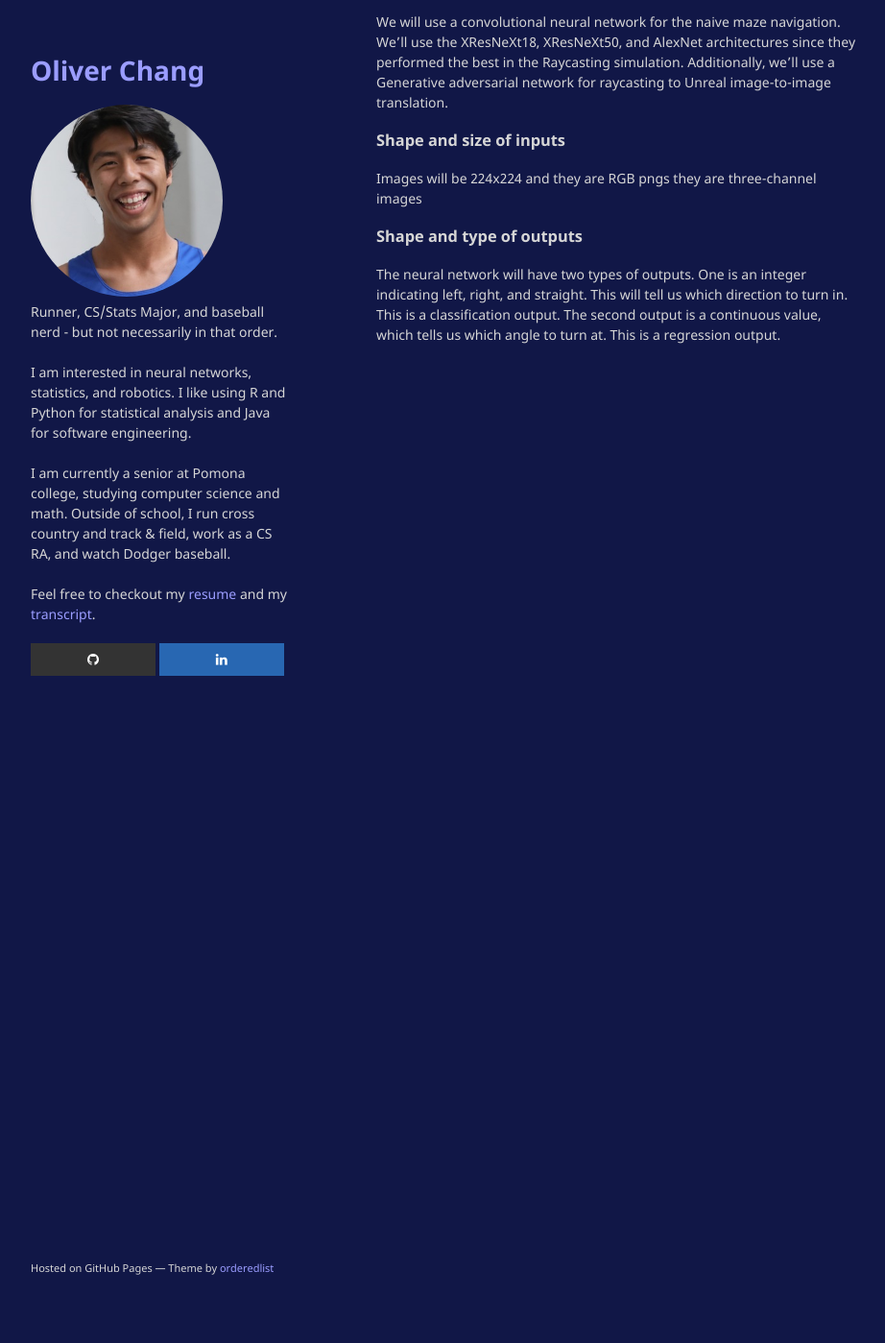
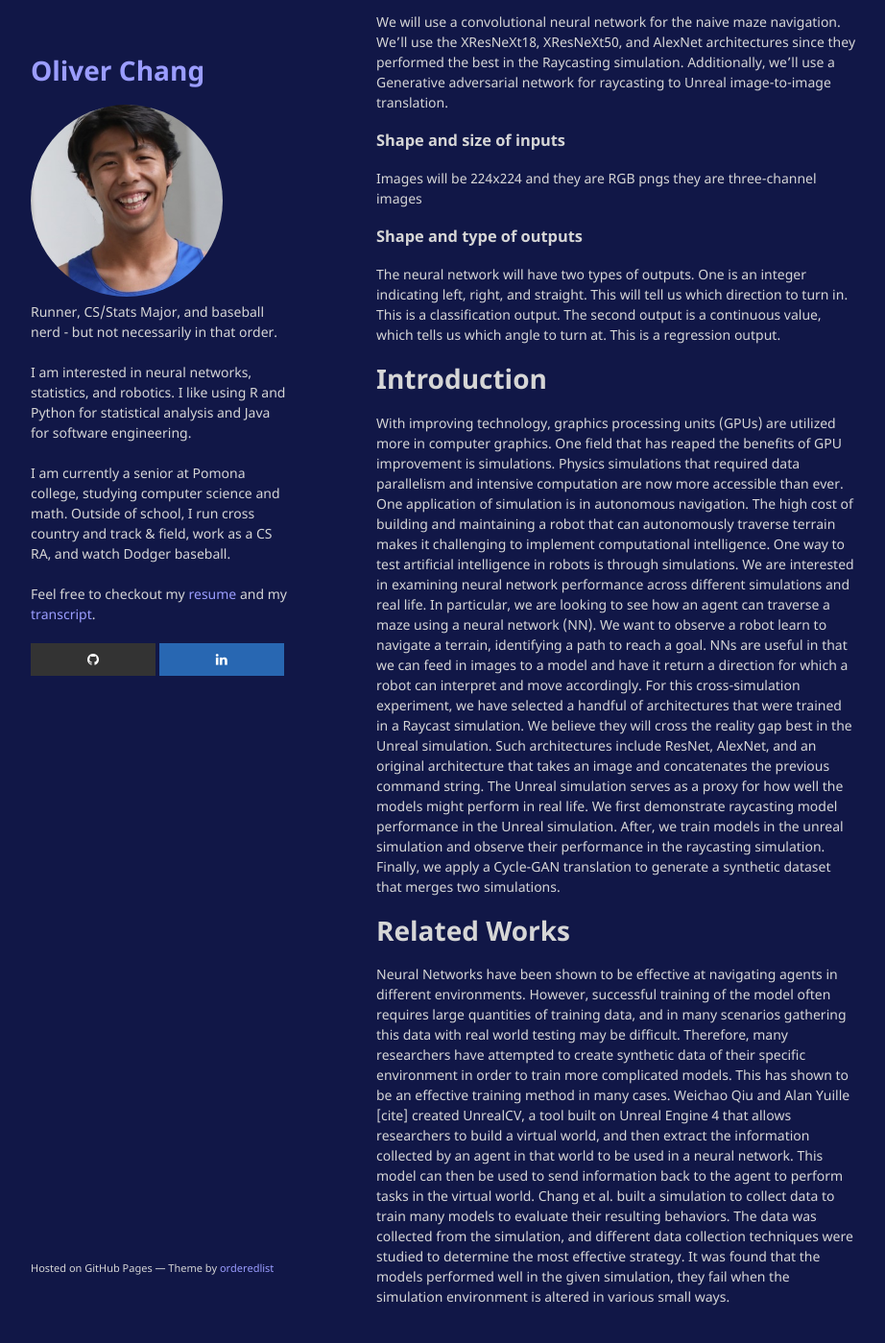
Before and after one commit to oliverc1623/oliverc1623.github.io, a Jekyll site: the page built from cs152/outline.md, in a window 1280 px wide and 1400 px high, scrolled down 2301 px. Shown: the whole window at 96% size, without its empty margins (178-1100 px from the left). Built offline with Jekyll 4.4.1, drawn with Linux system fonts in a browser that asks for light colours; our own code applies the rules of GitHub Pages for plain Markdown files.

Commit message:
added intro

```diff
--- a/cs152/outline.md
+++ b/cs152/outline.md
@@ -66,8 +66,21 @@ This paper introduces RoboTHOR, a platform that helps develop and train agents o
 We will use a convolutional neural network for the naive maze navigation. We’ll use the XResNeXt18, XResNeXt50, and AlexNet architectures since they performed the best in the Raycasting simulation. Additionally, we'll use a Generative adversarial network for raycasting to Unreal image-to-image translation.
 
 ### Shape and size of inputs
+
 Images will be 224x224 and they are RGB pngs they are three-channel images
 
 ### Shape and type of outputs
+
 The neural network will have two types of outputs. One is an integer indicating left, right, and straight. This will tell us which direction to turn in. This is a classification output.
 The second output is a continuous value, which tells us which angle to turn at. This is a regression output.
+
+# Introduction
+
+With improving technology, graphics processing units (GPUs) are utilized more in computer graphics. One field that has reaped the benefits of GPU improvement is simulations. Physics simulations that required data parallelism and intensive computation are now more accessible than ever. One application of simulation is in autonomous navigation. The high cost of building and maintaining a robot that can autonomously traverse terrain makes it challenging to implement computational intelligence. One way to test artificial intelligence in robots is through simulations. We are interested in examining neural network performance across different simulations and real life. In particular, we are looking to see how an agent can traverse a maze using a neural network (NN). We want to observe a robot learn to navigate a terrain, identifying a path to reach a goal.
+NNs are useful in that we can feed in images to a model and have it return a direction for which a robot can interpret and move accordingly. For this cross-simulation experiment, we have selected a handful of architectures that were trained in a Raycast simulation. We believe they will cross the reality gap best in the Unreal simulation. Such architectures include ResNet, AlexNet, and an original architecture that takes an image and concatenates the previous command string. The Unreal simulation serves as a proxy for how well the models might perform in real life. We first demonstrate raycasting model performance in the Unreal simulation. After, we train models in the unreal simulation and observe their performance in the raycasting simulation. Finally, we apply a Cycle-GAN translation to generate a synthetic dataset that merges two simulations.
+
+# Related Works
+
+Neural Networks have been shown to be effective at navigating agents in different environments. However, successful training of the model often requires large quantities of training data, and in many scenarios gathering this data with real world testing may be difficult. Therefore, many researchers have attempted to create synthetic data of their specific environment in order to train more complicated models. This has shown to be an effective training method in many cases.
+Weichao Qiu and Alan Yuille [cite] created UnrealCV, a tool built on Unreal Engine 4 that allows researchers to build a virtual world, and then extract the information collected by an agent in that world to be used in a neural network. This model can then be used to send information back to the agent to perform tasks in the virtual world.
+Chang et al. built a simulation to collect data to train many models to evaluate their resulting behaviors. The data was collected from the simulation, and different data collection techniques were studied to determine the most effective strategy. It was found that the models performed well in the given simulation, they fail when the simulation environment is altered in various small ways.
```
